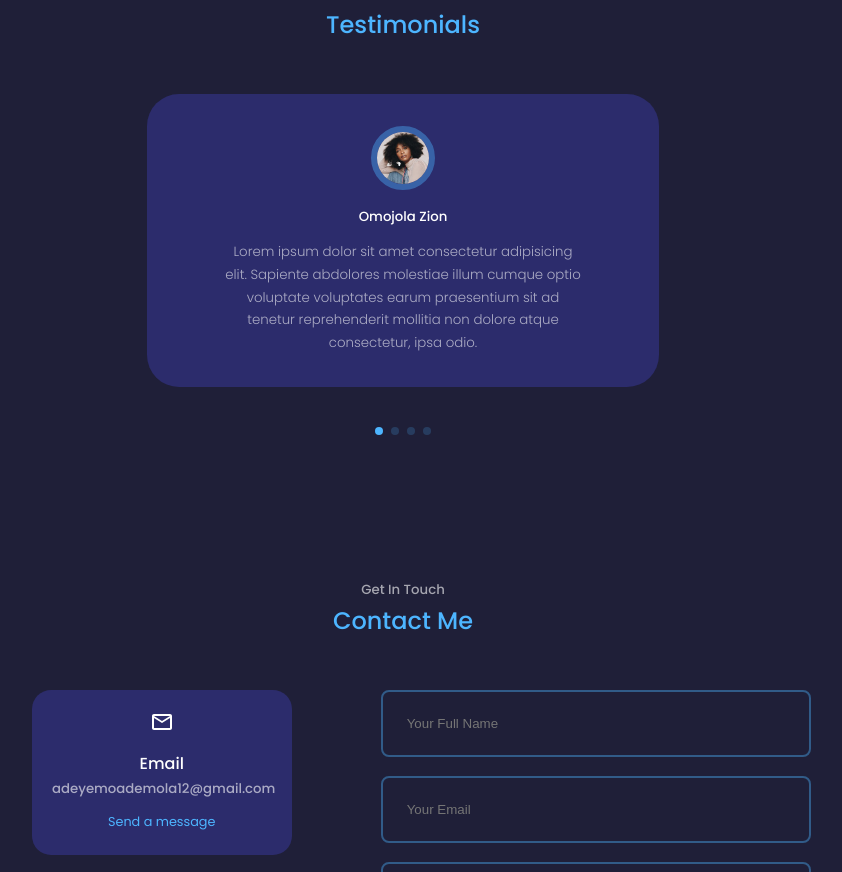
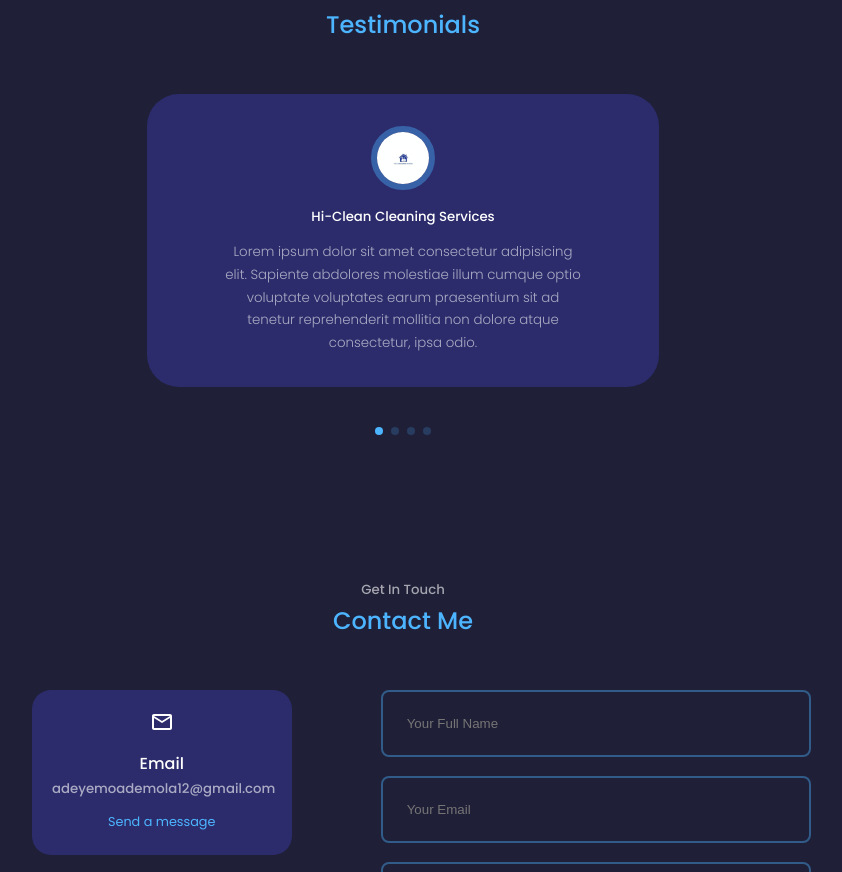
Before and after one commit to Mcdemzy/my-react-portfolio, a React (Create React App) app: page / in a window 1280 px wide. Shown: the part 4466-5338 px from the top of the page, without its empty margins (237-1079 px from the left). Built offline with nearby package versions, Linux system fonts and the light colour scheme.

Commit message:
Added Testimonial names

```diff
--- a/src/components/testimonials/Testimonials.jsx
+++ b/src/components/testimonials/Testimonials.jsx
@@ -1,9 +1,9 @@
 import React from "react";
 import "./testimonials.css";
-import AVTR1 from "../../assets/avatar1.jpg";
-import AVTR2 from "../../assets/avatar2.jpg";
-import AVTR3 from "../../assets/avatar3.jpg";
-import AVTR4 from "../../assets/avatar4.jpg";
+import AVTR1 from "../../assets/hicleanlogo.jpg";
+import AVTR2 from "../../assets/colobylogo.png";
+import AVTR3 from "../../assets/frmclogo.png";
+import AVTR4 from "../../assets/kpslogo.jpg";
 
 // import Swiper core and required modules
 import { Pagination } from "swiper/modules";
@@ -16,19 +16,19 @@ import "swiper/css/pagination";
 const data = [
   {
     avatar: AVTR1,
-    name: "Omojola Zion",
+    name: "Hi-Clean Cleaning Services",
     review:
       "Lorem ipsum dolor sit amet consectetur adipisicing elit. Sapiente abdolores molestiae illum cumque optio voluptate voluptates earum praesentium sit ad tenetur reprehenderit mollitia non dolore atque consectetur, ipsa odio.",
   },
   {
     avatar: AVTR2,
-    name: "Omojola Zion",
+    name: "Coloby",
     review:
       "Lorem ipsum dolor sit amet consectetur adipisicing elit. Sapiente abdolores molestiae illum cumque optio voluptate voluptates earum praesentium sit ad tenetur reprehenderit mollitia non dolore atque consectetur, ipsa odio.",
   },
   {
     avatar: AVTR3,
-    name: "Omojola Zion",
+    name: "Fortune Royal Multiconcepts",
     review:
       "Lorem ipsum dolor sit amet consectetur adipisicing elit. Sapiente abdolores molestiae illum cumque optio voluptate voluptates earum praesentium sit ad tenetur reprehenderit mollitia non dolore atque consectetur, ipsa odio.",
   },
```
Also changed, not shown: src/assets/kpslogo.jpg (added), src/assets/kpslogo.png (deleted).
